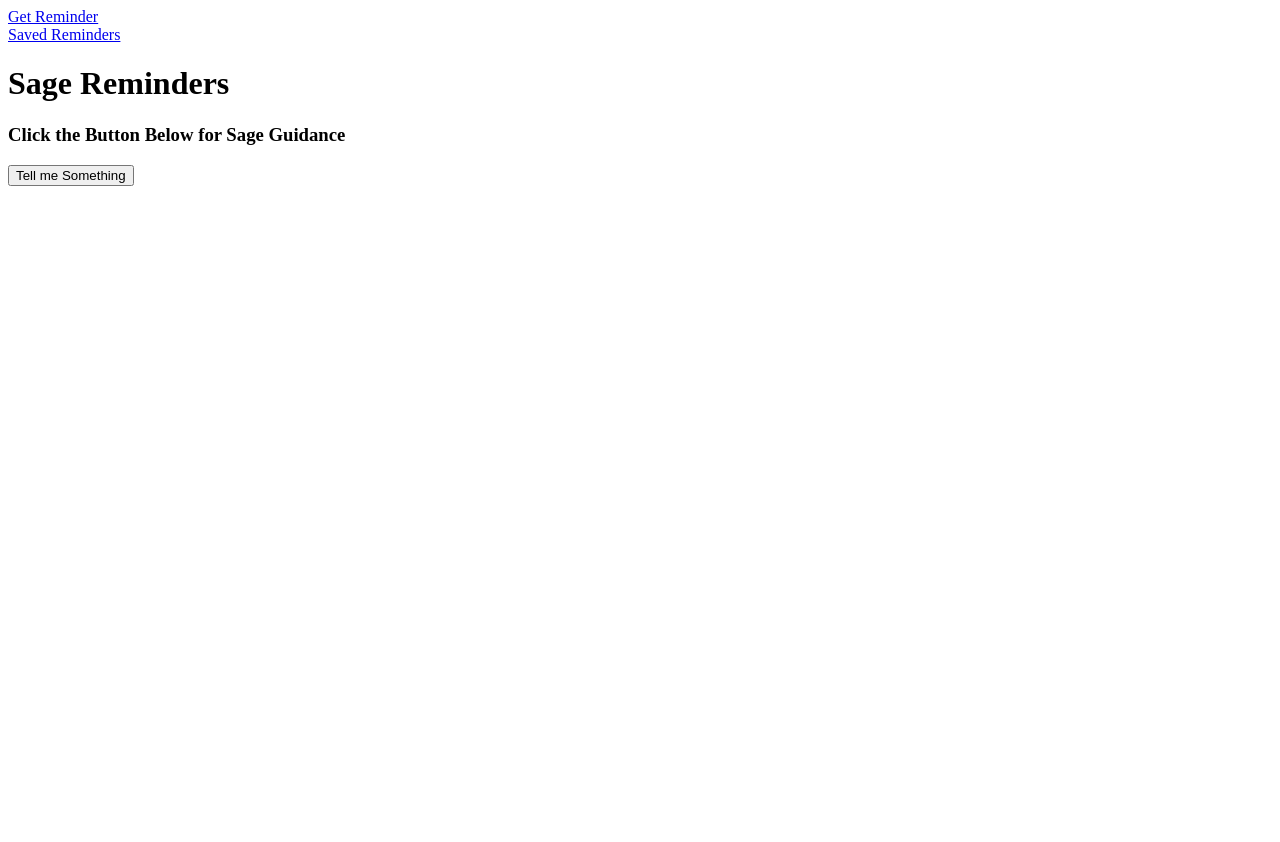
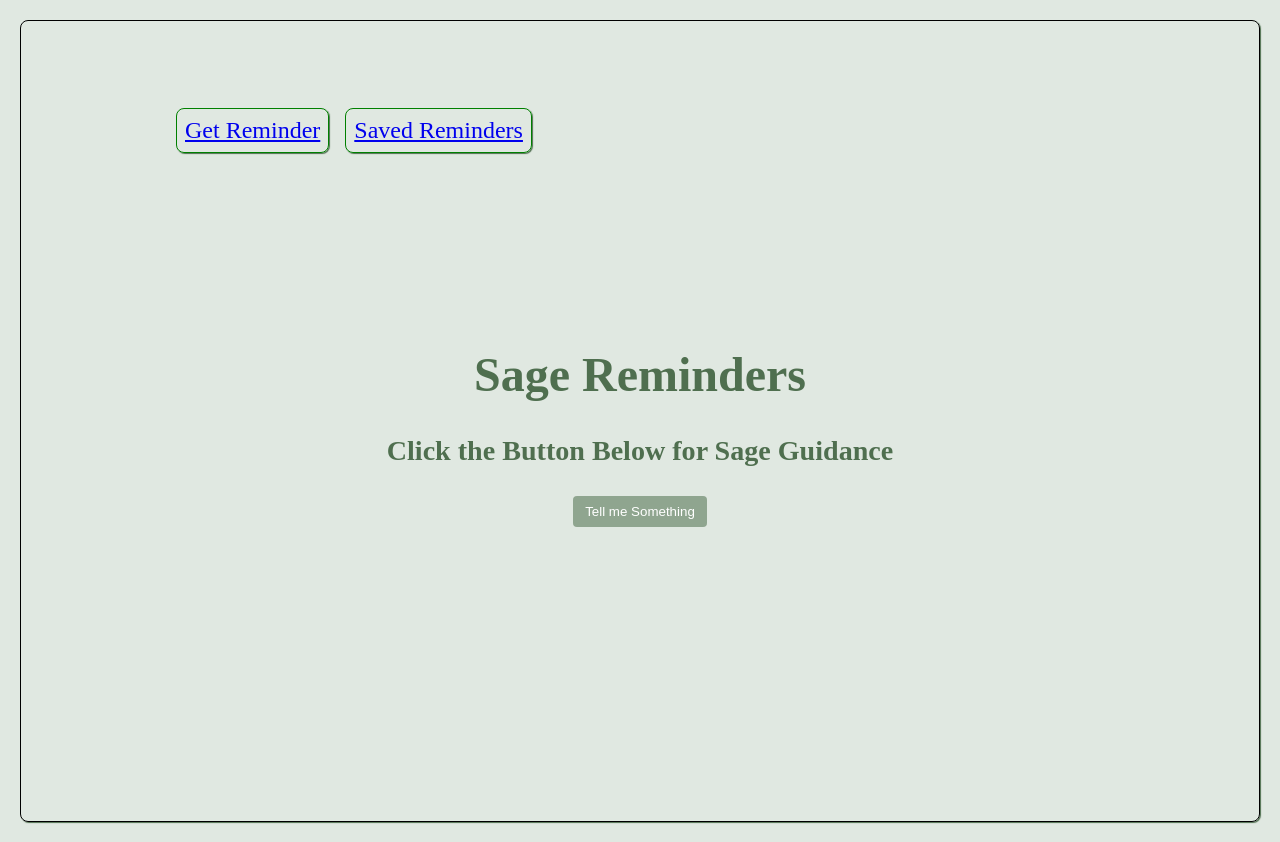
Before and after one commit to daijha/SBA320H-, a React (Vite) app: page / in a window 1280 px wide. Before the commit the page ends 800 px from the top, so only its background shows below. Built offline with nearby package versions, Linux system fonts and the light colour scheme.

Commit message:
fixed up a few holes in functionality and added some styling

```diff
--- a/src/App.css
+++ b/src/App.css
@@ -1,3 +1,63 @@
-App{
-background-color: aqua;
+body{
+    border: 1px solid black;
+    box-shadow: 1px 1px 1px;
+    border-radius:8px;
+    background-color:#e0e8e1;
+    color:#4f6f4f;
+    font-size: 24px;
+    margin:20px;
+    text-align: center;
+display: flex;
+flex-direction: column;
+height: 100vh;
+justify-content: center;
+align-items: center;
 }
+
+
+nav{
+    position:absolute;/* keeps nav bar in place*/
+    top:100px;
+    left:168px;
+    display:flex;
+}
+
+nav div{
+  border:1px solid green;
+    border-radius:8px;
+    padding:8px;
+    box-shadow: 1px 1px 1px;
+    margin:8px;
+
+}
+
+ul{
+    list-style-type:none;
+    text-align: left;
+ }
+ li{
+       margin:8px;
+       display:flex;
+       align-items: center;
+       justify-content: space-between;/*  makes the buttons stack on top */
+
+ }
+
+ li button{/*targets the buttons in the list*/
+    margin-left:16px;
+ }
+
+
+
+button {
+  background-color:#8fa58f;
+  color: white;
+  padding: 8px 12px;
+  border: none;
+  border-radius: 4px;
+  transition: background-color 0.2s ease;
+}
+
+button:hover {
+  background-color:#6f8a6f;
+}
--- a/src/components/Advice.jsx
+++ b/src/components/Advice.jsx
@@ -30,7 +30,7 @@ return;
 const [btnTxtContent, setBtnTxtContent] = useState("Tell me Something ")
 
   return (
-    <div>
+    <div className="body">
       <h1>Sage Reminders </h1>
       <h3>Click the Button Below for Sage Guidance </h3>
       <button
--- a/src/components/SavedAdvice.jsx
+++ b/src/components/SavedAdvice.jsx
@@ -21,7 +21,7 @@ function DisplaySavedAdv() {
   if (savedAdvice.length === 0) {
     listContent = (
       <p>
-        This list is currently empty! Advice: Go save something and come back.
+        This list is currently empty. Advice: Go save something and come back!
       </p>
     );
   } else {
@@ -29,7 +29,7 @@ function DisplaySavedAdv() {
       return (
         <li key={index}>
           {advice}
-          <button onClick={() => handleDelete(index)}>delete</button>{" "}
+          <button onClick={() => handleDelete(index)}>delete</button>
           {/*  the button goes in the map so it sits next to the corresponding index */}
         </li>
       );
@@ -37,9 +37,9 @@ function DisplaySavedAdv() {
   }
 
   return (
-    <div>
+    <div className="body">
       <h1> Saved Reminders</h1>
-      <h3>Your Favorite Reminders Stored Here</h3>
+      <h3>Your Favorite Reminders Stored Here:</h3>
       <ul>{listContent}</ul>
     </div>
   );
```
Also changed, not shown: src/main.jsx (line endings or trailing spaces).
